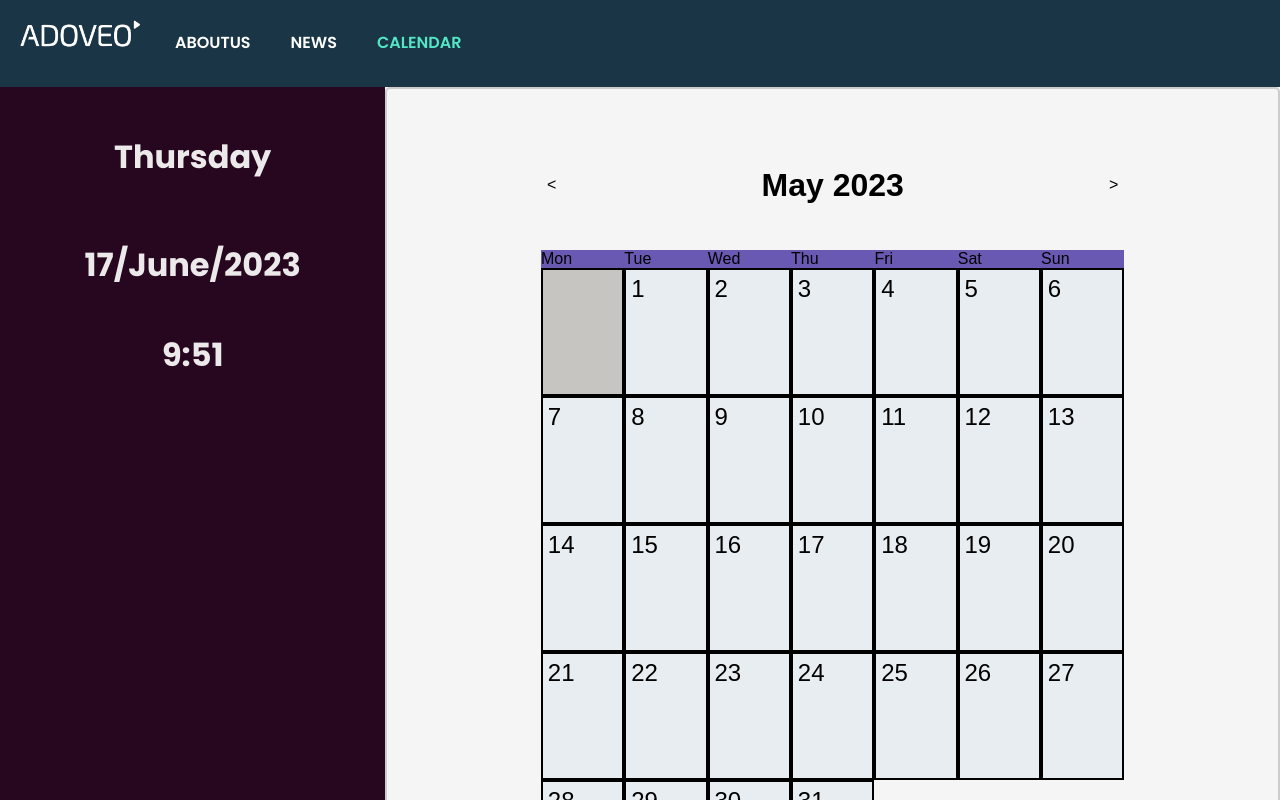
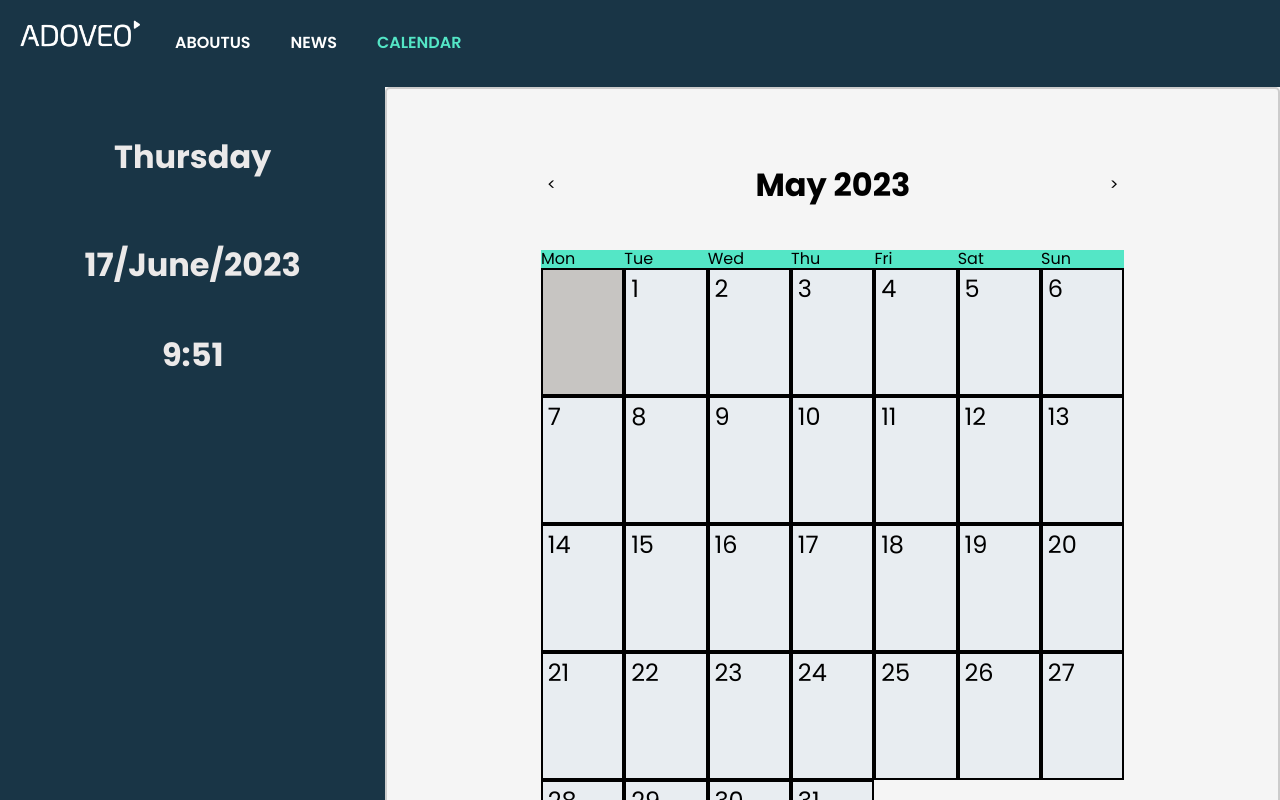
Before and after one commit to JamJarLid/devops-project, a React (Vite) app: page /calendar in a window 1280 px wide. Shown: the top 800 px of the page. Built offline with nearby package versions, Linux system fonts and the light colour scheme.

Commit message:
styling done

```diff
--- a/src/calendar/calendar.css
+++ b/src/calendar/calendar.css
@@ -12,13 +12,13 @@
 	border: 2px solid #ccc;
 	border-radius: 5px;
 	padding: 4% 12%;
-	font-family: Arial, Helvetica, sans-serif;
+	font-family: 'Poppins';
 }
 
 .calendarTodo {
 	display: flex;
 	width: 50%;
-	background-color: rgb(39, 7, 32);
+	background-color: #193546;
 }
 
 .header {
@@ -38,7 +38,7 @@
 .days {
 	display: grid;
 	grid-template-columns: repeat(7, 1fr);
-	background-color: #6a59b3;
+	background-color: rgba(84, 230,198, 1);
 }
 
 .dates {
@@ -47,7 +47,7 @@
 }
 
 .empty-day {
-	font-size: 1.5rem;
+	font-size: 3rem;
 	border:2px solid #000000 ;
 	cursor: pointer;
 	background-color: rgb(199, 197, 194);
```
